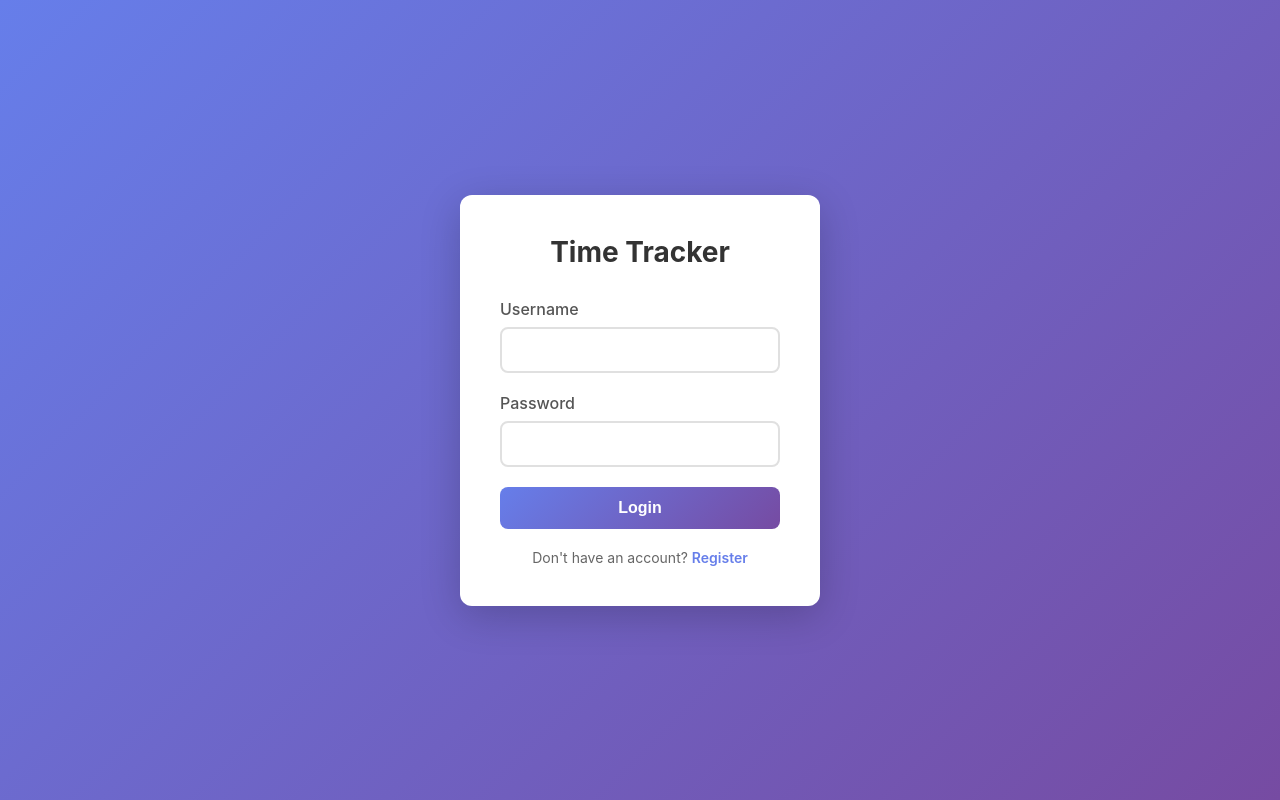
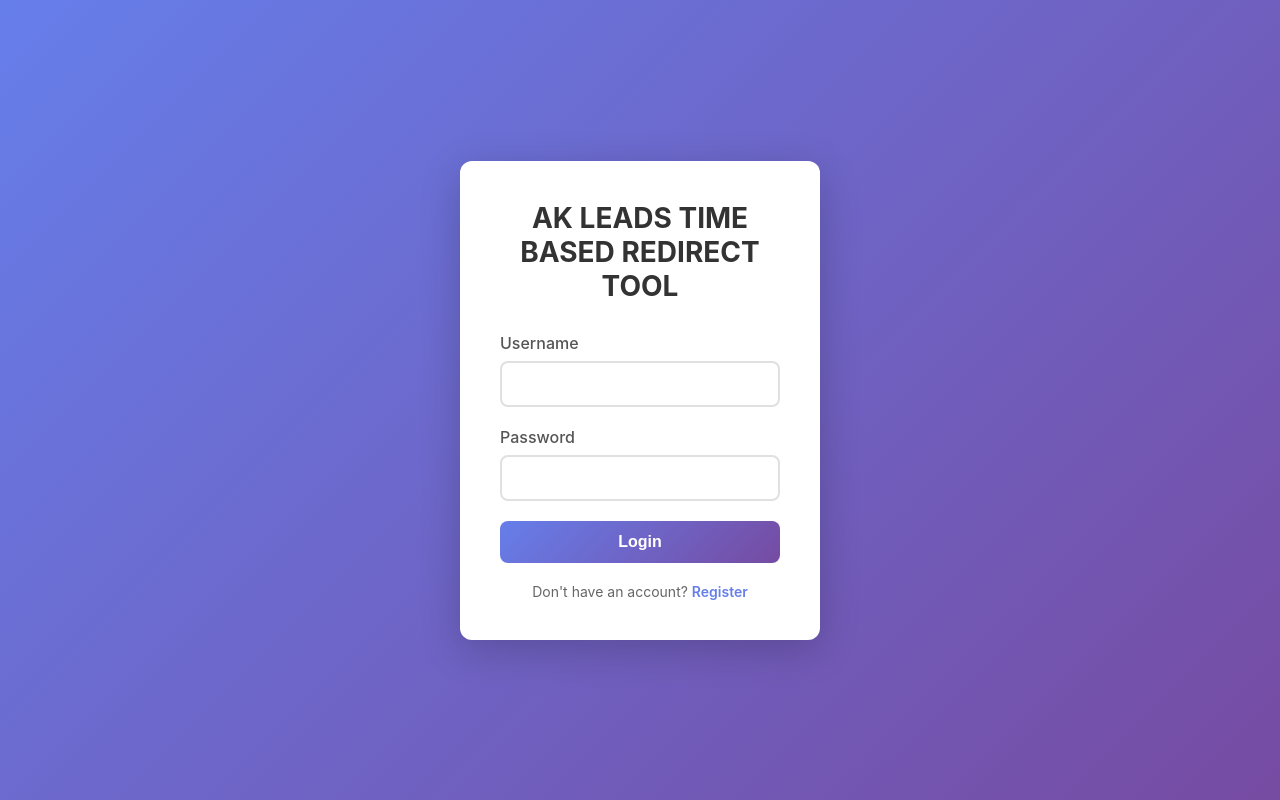
Before and after one commit to akleads/time-tracker, a website: page public/login.html in a window 1280 px wide. Drawn offline with Linux system fonts and the light colour scheme.

Commit message:
Update title to 'AK LEADS TIME BASED REDIRECT TOOL'

```diff
--- a/public/js/admin.js
+++ b/public/js/admin.js
@@ -1,5 +1,5 @@
 /* ============================================
-   Time Tracker Admin Dashboard
+   AK LEADS TIME BASED REDIRECT TOOL - Admin Dashboard
    Main JavaScript File - Refactored & Organized
    ============================================ */
 
--- a/public/login.html
+++ b/public/login.html
@@ -3,13 +3,13 @@
 <head>
   <meta charset="UTF-8">
   <meta name="viewport" content="width=device-width, initial-scale=1.0">
-  <title>Login - Time Tracker</title>
+  <title>Login - AK LEADS TIME BASED REDIRECT TOOL</title>
   <link rel="stylesheet" href="/css/login.css">
 </head>
 <body>
   <div class="login-container">
     <div class="login-box">
-      <h1>Time Tracker</h1>
+      <h1>AK LEADS TIME BASED REDIRECT TOOL</h1>
       <form id="loginForm">
         <div class="form-group">
           <label for="username">Username</label>
```
Also changed, not shown: public/admin.html (+2 -2 lines).
